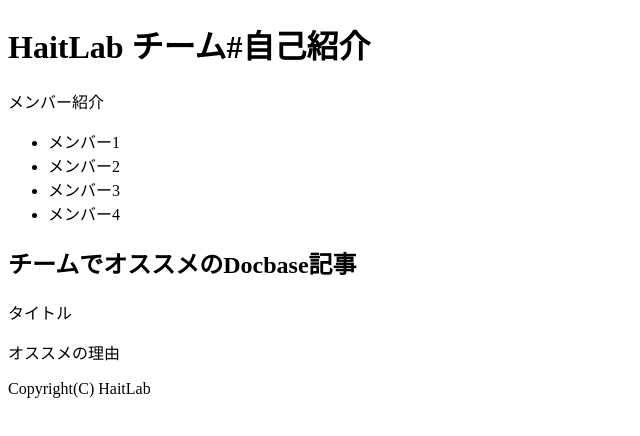
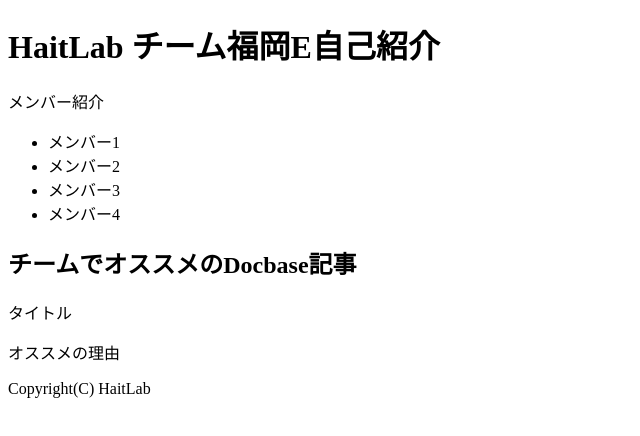
Before and after one commit to joumoridaiki/hait_hukuoka_teamE, a plain HTML site: page index.html in a window 1280 px wide. Shown: the whole page, without its empty margins (0-640 px from the left). Drawn offline with Linux system fonts and the light colour scheme.

Commit message:
チーム名の変更

```diff
--- a/index.html
+++ b/index.html
@@ -7,7 +7,7 @@
 
     <body>
         <header>
-            <h1>HaitLab チーム#自己紹介</h1>
+            <h1>HaitLab チーム福岡E自己紹介</h1>
         </header>
 
         <p>メンバー紹介</p>
```
